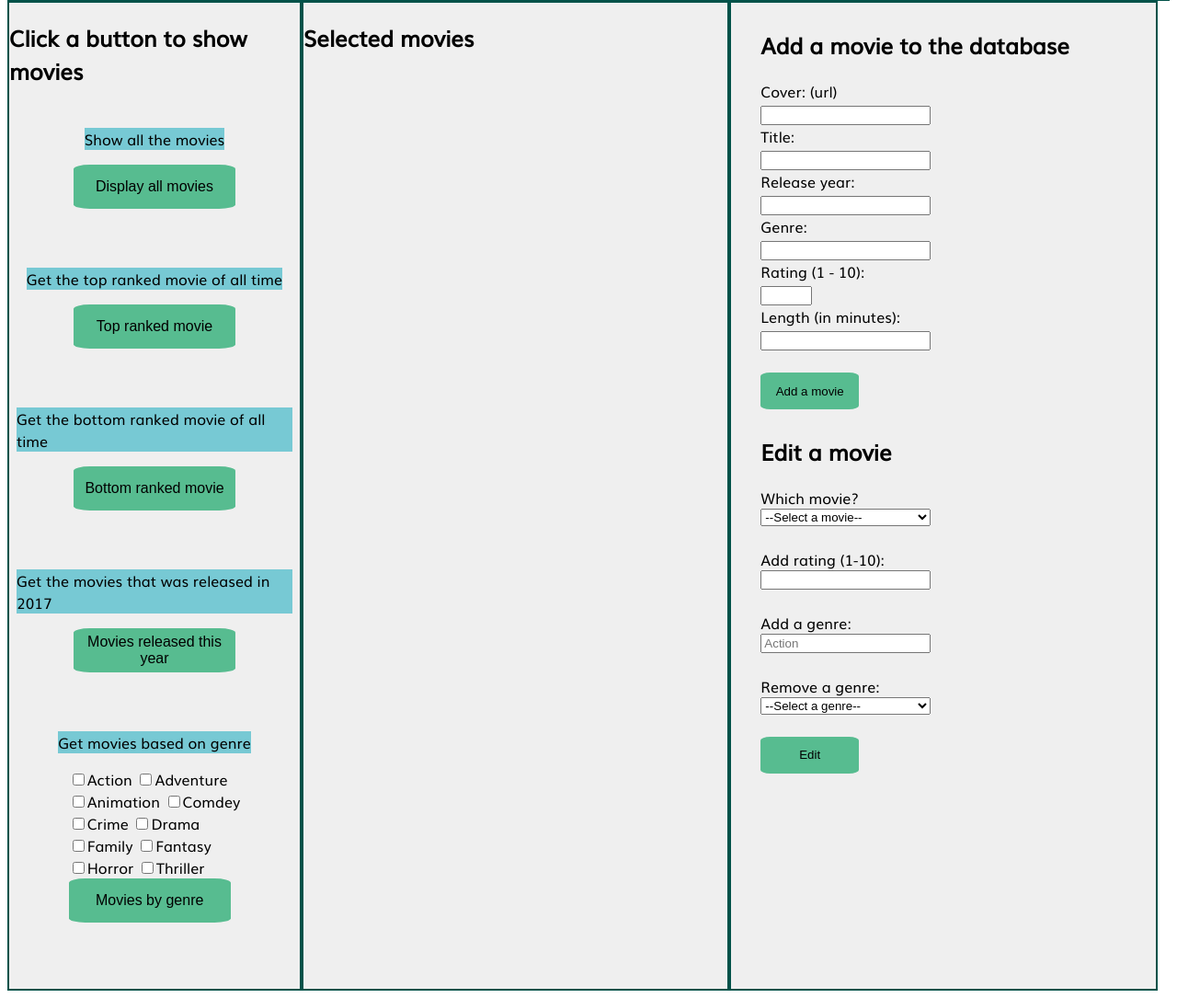
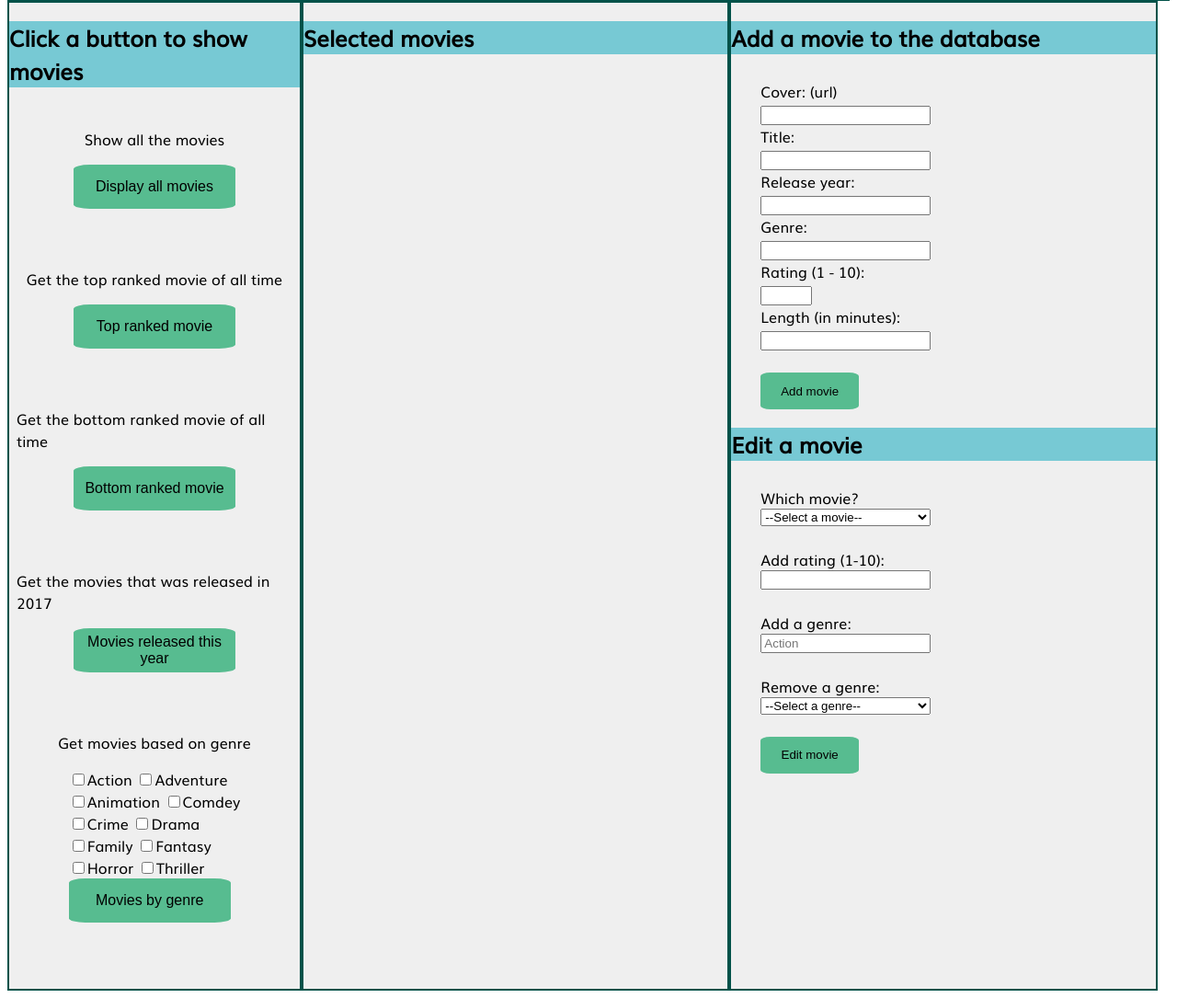
Before and after one commit to anneliev/Movie-Database, a plain HTML site: page index.html in a window 1280 px wide. Shown: the part 129-1214 px from the top of the page at 92% size. Drawn offline with Linux system fonts and the light colour scheme.

Commit message:
edited css, fixed typo

```diff
--- a/index.html
+++ b/index.html
@@ -43,8 +43,8 @@
 		</ul>
 	</div>
 	<div class="showcase"><!--Div where content is shown, shared css.-->
+	<h2>Add a movie to the database</h2>
 		<div><!--Div containing a form with input fields, both text and numeric, and a button, used to add a movie to the database -->
-			<h2>Add a movie to the database</h2>
 			<form id="newMovieForm">
 				Cover: (url) <br />
 				<input type="text" id="newCover"><br />
@@ -58,11 +58,11 @@
 				<input type="number" id="newRating" min = 1 max = 10><br />
 				Length (in minutes):<br />
 				<input type="number" id="newTime"><br /><br />
-				<input type="submit" value="Add a movie" class="addButton" id="addMovieButton" title="Click here">
+				<input type="submit" value="Add movie" class="addButton" id="addMovieButton" title="Click here">
 			</form>
 		</div>
+		<h2>Edit a movie</h2>
 		<div class="movieEditor"><!--Div contaning select-forms, input fields and a button used to edit a movie in the database  -->
-			<h2>Edit a movie</h2>
 			Which movie?
 			<select id="movieToEdit">
 				<option label="--Select a movie--"></option>
@@ -96,7 +96,7 @@
 				<option value="Horror">Horror</option>
 				<option value="Thriller">Thriller</option>
 				</select><br />
-			<input type="submit" class="addButton" id="editButton" value="Edit">
+			<input type="submit" class="addButton" id="editButton" value="Edit movie">
 		</div>
 	</div>
 	<script type="text/javascript" src="js/main.js"></script><!--Link to the JavaScript file -->
--- a/js/main.js
+++ b/js/main.js
@@ -23,7 +23,7 @@ const elem = {
 	editButton: document.getElementById("editButton")
 };
 
-//Module pattern usinf IIFE with event listeners on the buttons on HTML page. Calling functions when clicked on
+//Module pattern using IIFE with event listeners on the buttons on HTML page. Calling functions when clicked on
 const elemButtons = (function(){
 	elem.showAllMoviesButton.addEventListener("click", function(){
 		let allTheMovies = movieDataBase.showAllMovies();//creating a variable that calls a function. the variable is later returned with a value
--- a/sass/main.scss
+++ b/sass/main.scss
@@ -49,6 +49,10 @@ h1{
     color: $font-color;
     width: 100%;
 }
+h2{
+    background-color: $highlight-color;
+    width: 100%;
+}
 
 .header{
     border: $brd;
@@ -68,7 +72,6 @@ h1{
             @include flex-col;
             @include center;
             p{
-                background-color: $highlight-color;
                 margin-bottom: 1em;
             }
             .getButtons{
```
Also changed, not shown: css/main.css.
